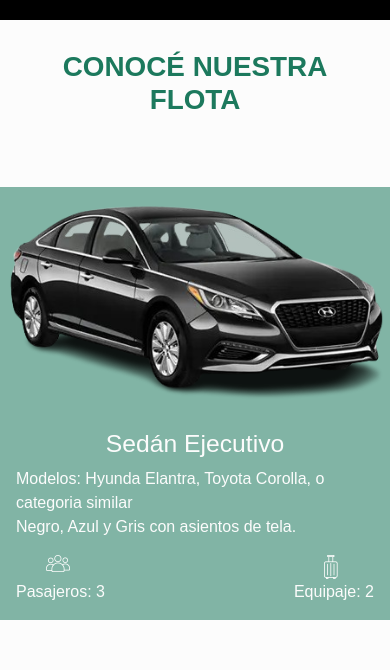
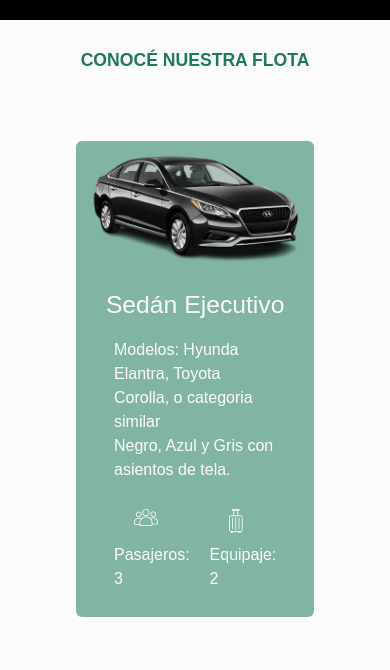
Before and after one commit to annigala/PFGalarraga, a website: page html/nuestraFlota.html in a window 390 px wide. Shown: the part 121-791 px from the top of the page. Drawn offline with nearby package versions, Linux system fonts and the light colour scheme; a web font is replaced by a local one.

Commit message:
correcion responsive

```diff
--- a/scss/_responsive.scss
+++ b/scss/_responsive.scss
@@ -18,7 +18,7 @@
 
     .logoNav {
         object-fit: fill;
-        width: 30%;
+        width: 40%;
     }
 
     .SpanSeccionTres {
@@ -42,6 +42,21 @@
                 background-color: $color-negro;
             }
         }
+    }
+
+    .tituloFlota{
+        font-size: 1.1em;
+    }
+
+    .seccionFlota{
+        p{
+            padding: 10px;
+        }
+    }
+
+    .card{
+        width: min-content;
+
     }
 
     .serviciosMain {
```
Also changed, not shown: css/estilos.css, 1 other file.
